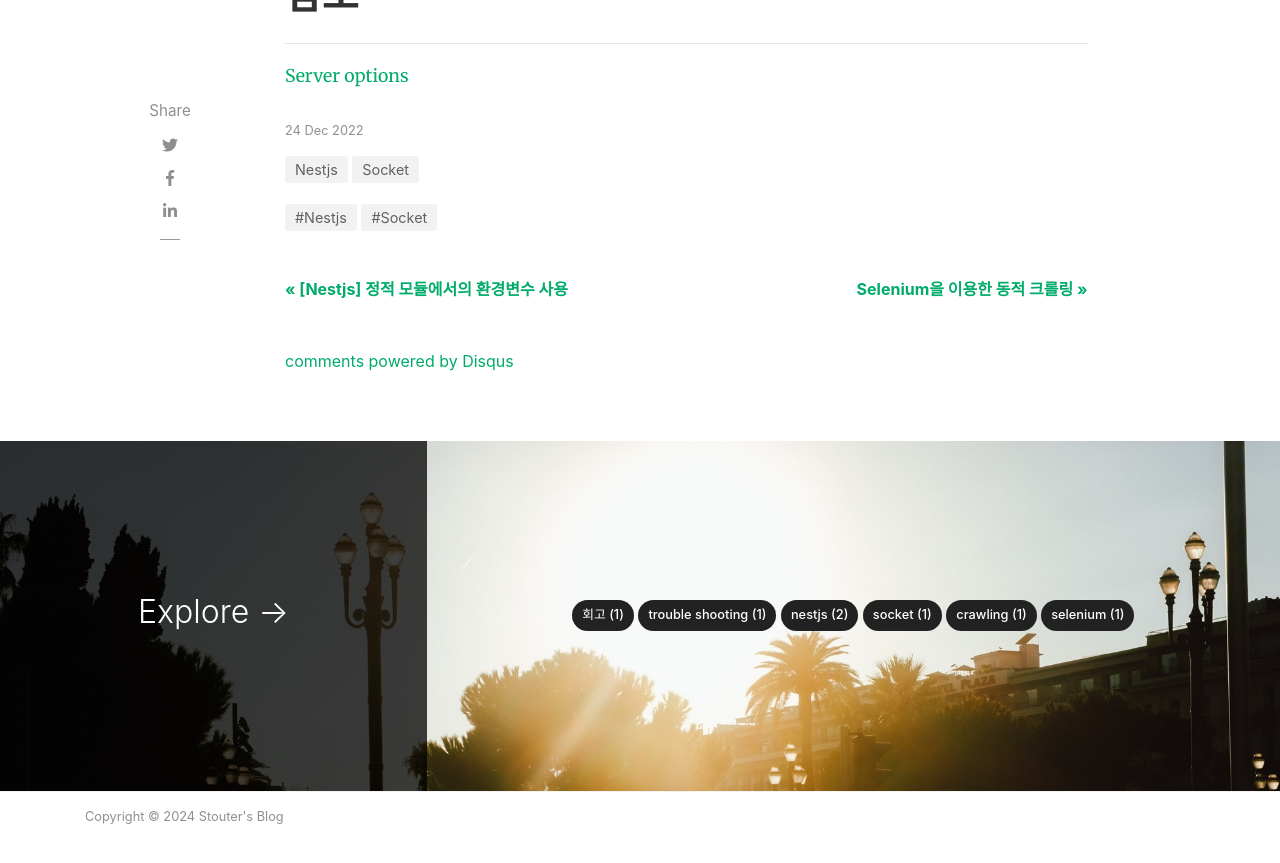
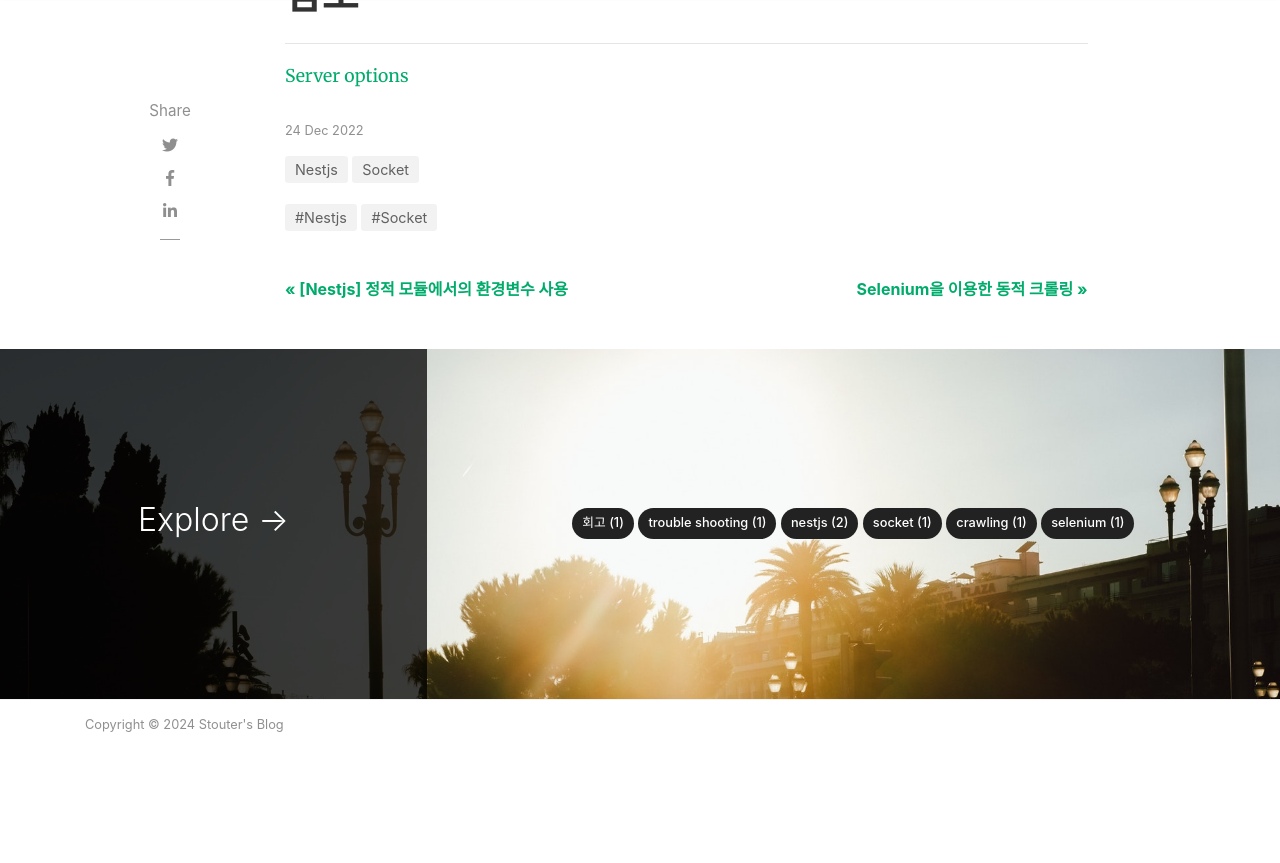
Before and after one commit to comeintostout/comeintostout.github.io, a Jekyll site: the page built from _posts/2022-12-24-nestjs-handle-disconnect.md, in a window 1280 px wide and 900 px high, scrolled down 2953 px. Shown: the top 863 px of the window. Built offline with Jekyll 4.4.1, drawn with Linux system fonts in a browser that asks for light colours; nearby versions of some CDN libraries; comment, search, counter and statistics services are not loaded; after the commit the page ends 3761 px from its top, so only the background shows below that.

Commit message:
[feat] comments 기능 추가

```diff
--- a/_layouts/post.html
+++ b/_layouts/post.html
@@ -144,12 +144,16 @@
 ================================================== -->
 {% if page.comments != false %}
     <div class="container">
-        <div id="comments" class="row justify-content-center mb-5">
-            <div class="col-md-8">
-                {% include disqus.html %}
-            </div>
-        </div>
+        <script src="https://utteranc.es/client.js"
+                repo="comeintostout/comeintostout.github.io"
+                issue-term="pathname"
+                label="comments"
+                theme="github-light"
+                crossorigin="anonymous"
+                async>
+        </script>
     </div>
+
 {% endif %}
 <!--End Comments
 ================================================== -->
```
Also changed, not shown: 16 other files.
